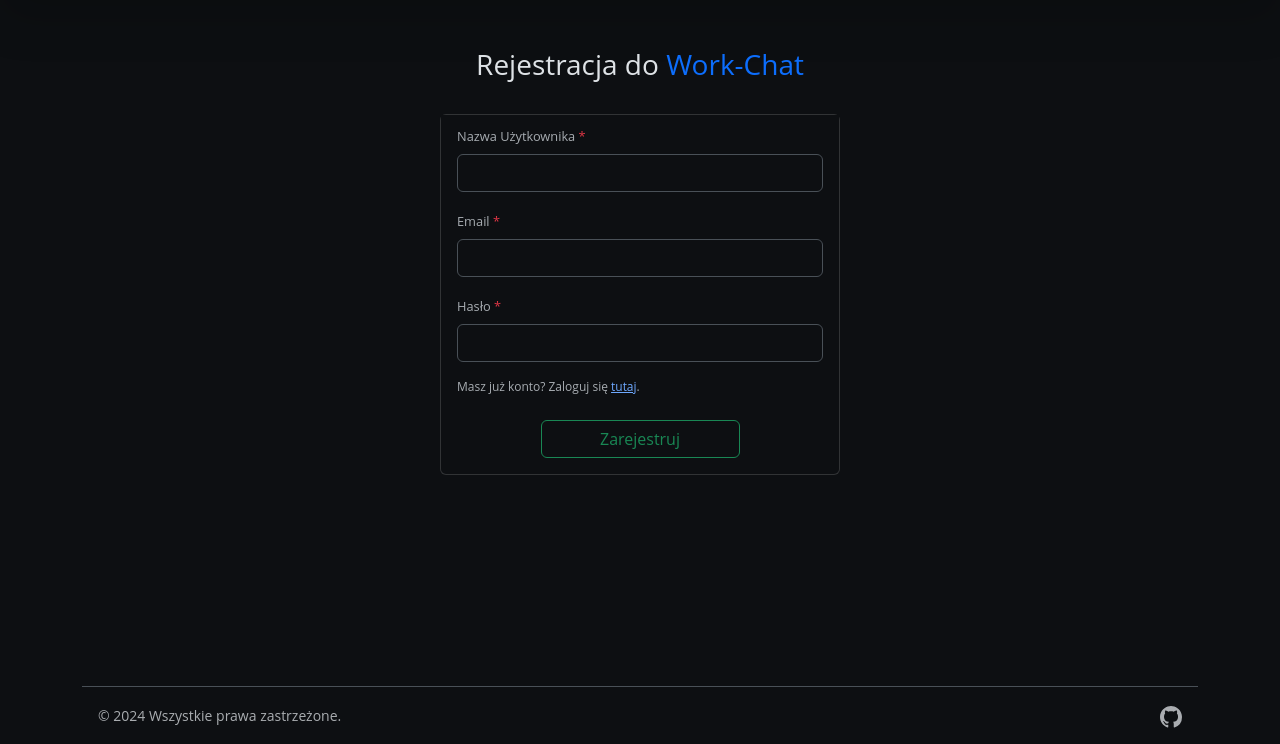
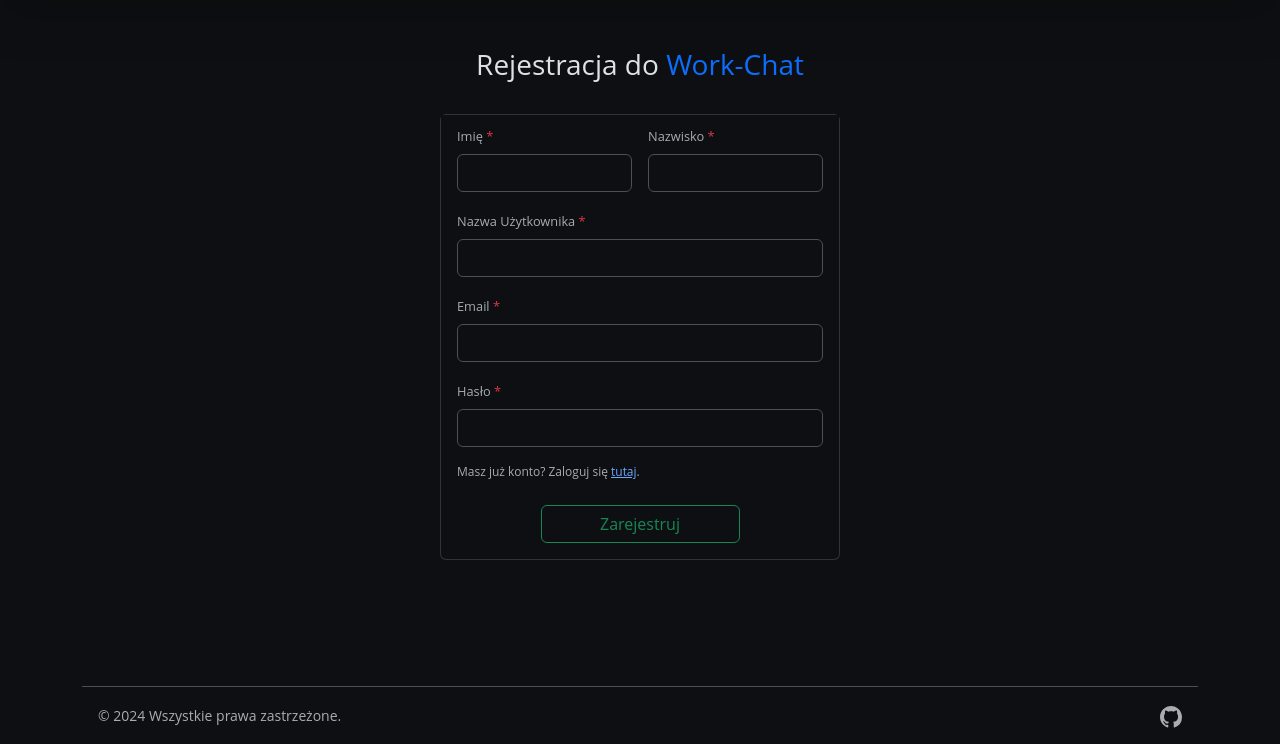
Before and after one commit to Bartek-M/Work-Chat, a Django app: page /register/ in a window 1280 px wide. Shown: the part 56-800 px from the top of the page. Run offline with Django 5.2, Linux system fonts and the light colour scheme; parts of the project's set-up code (start-up, migrations or seed data) failed here and were passed over.

Commit message:
Update register. Add default values for UserSettings. Add first + last name to sign up form.

```diff
--- a/templates/register.html
+++ b/templates/register.html
@@ -6,27 +6,37 @@
 {% block content %}
 <div class="d-flex flex-column align-items-center my-5 gap-4" style="min-height: calc(100vh - 210px);">
     <h3>Rejestracja do <span class="text-primary">Work-Chat</span></h3>
-    <form class="card w-100" style="max-width: 400px;">
+    <form class="card w-100" style="max-width: 400px;" id="register-form">
         {% csrf_token %}
         <ul class="list-group list-group-flush text-left border-0">
+            <li class="list-group-item d-flex gap-3 border-0">
+                <div>
+                    <label for="first-name-input" class="form-label text-secondary-emphasis" style="font-size: 0.8rem">Imię <span class="text-danger" id="first-name-error">*</span></label>
+                    <input type="text" class="form-control" id="first-name-input" required>
+                </div>
+                <div>
+                    <label for="last-name-input" class="form-label text-secondary-emphasis" style="font-size: 0.8rem">Nazwisko <span class="text-danger" id="last-name-error">*</span></label>
+                    <input type="text" class="form-control" id="last-name-input" required>
+                </div>
+            </li>
             <li class="list-group-item border-0">
                 <label for="username-input" class="form-label text-secondary-emphasis" style="font-size: 0.8rem">Nazwa Użytkownika <span class="text-danger" id="username-error">*</span></label>
-                <input type="email" class="form-control" id="username-input">
+                <input type="text" class="form-control" id="username-input">
             </li>
             <li class="list-group-item border-0">
-                <label for="username-input" class="form-label text-secondary-emphasis" style="font-size: 0.8rem">Email <span class="text-danger" id="username-error">*</span></label>
-                <input type="email" class="form-control" id="email-input">
+                <label for="username-input" class="form-label text-secondary-emphasis" style="font-size: 0.8rem">Email <span class="text-danger" id="email-error">*</span></label>
+                <input type="email" class="form-control" id="email-input" required>
             </li>
             <li class="list-group-item border-0">
                 <label for="password-input" class="form-label text-secondary-emphasis" style="font-size: 0.8rem">Hasło <span class="text-danger" id="password-error">*</span></label>
-                <input type="password" class="form-control" id="password-input">
+                <input type="password" class="form-control" id="password-input" required>
             </li>
             <li class="list-group-item">
                 <p class="text-secondary-emphasis m-0" style="font-size: 0.75rem">Masz już konto? Zaloguj się <a href="/login/">tutaj</a>.</p>
             </li>
         </ul>
         <div class="col-auto d-grid gap-2 col-6 mx-auto text-center">
-            <button class="btn btn-outline-success my-3" id="submit-btn" type="submit">Zarejestruj</button>
+            <button class="btn btn-outline-success my-3" type="submit">Zarejestruj</button>
         </div>
     </form>
 </div>
```
Also changed, not shown: api/models.py (+6 -4 lines), api/views/auth.py (+18 -10 lines), src/auth/register.ts (+18 -5 lines).
